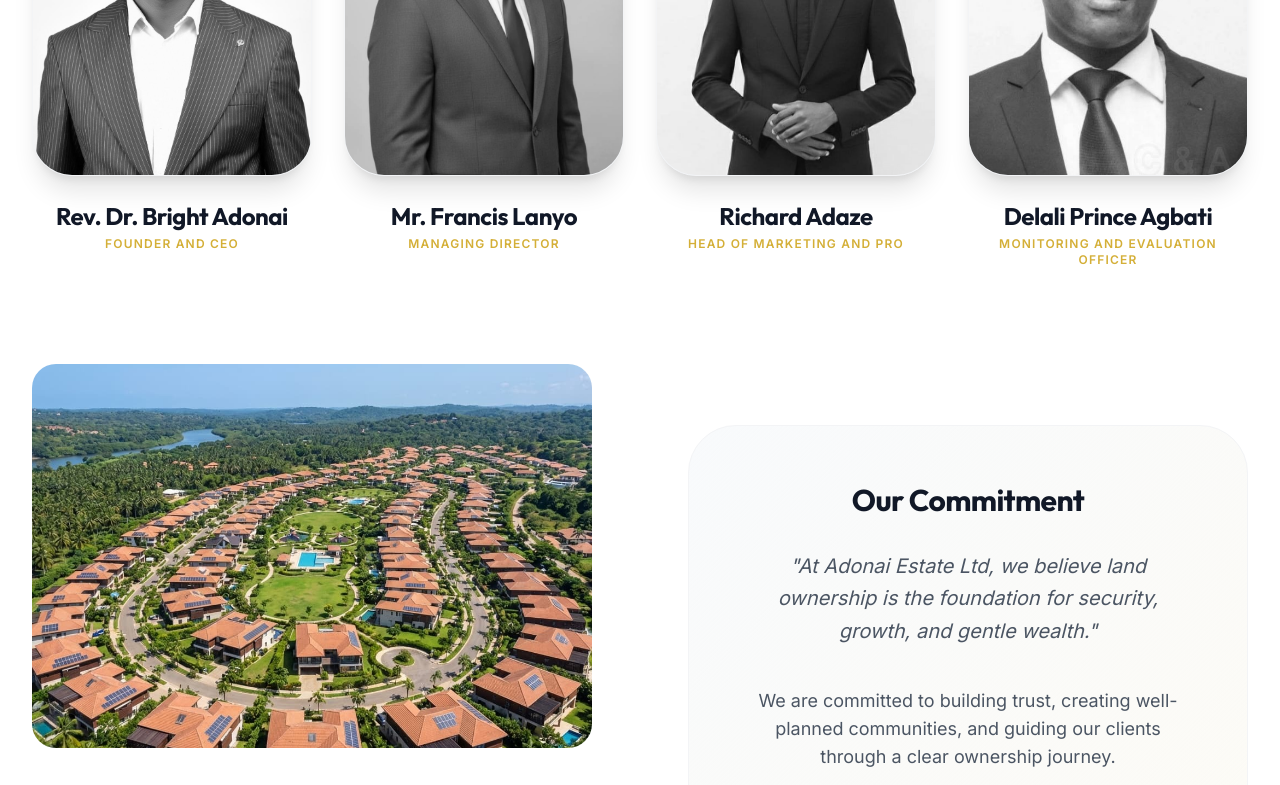
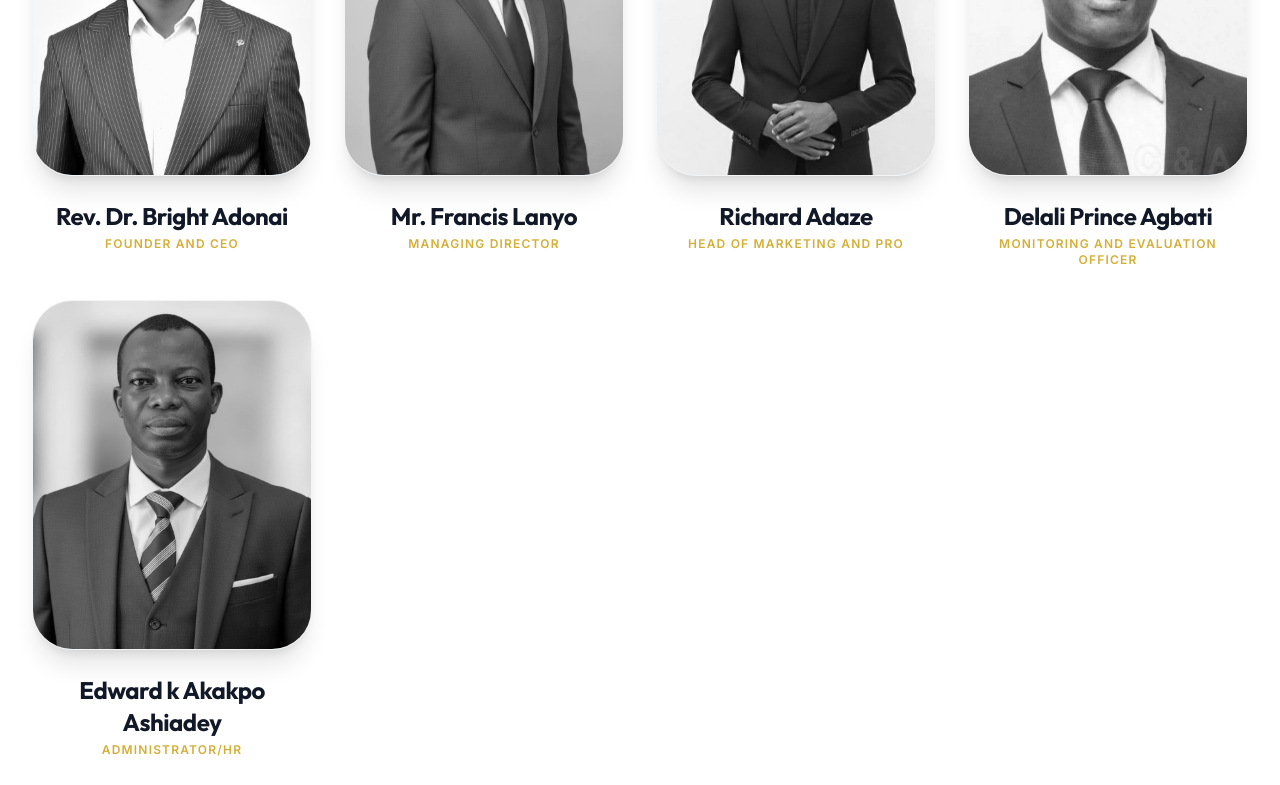
Before and after one commit to adazewebstudio-png/adonaiestate, a React (Vite) app: page /about in a window 1280 px wide. Shown: the part 3147-3932 px from the top of the page. Built offline with nearby package versions, Linux system fonts and the light colour scheme.

Commit message:
feat: add Edward k Akakpo Ashiadey to the team

```diff
--- a/src/pages/AboutUs.tsx
+++ b/src/pages/AboutUs.tsx
@@ -203,6 +203,11 @@
                                     name: "Delali Prince Agbati",
                                     role: "Monitoring and Evaluation Officer",
                                     image: "/delali_agbati.jpg",
+                                },
+                                {
+                                    name: "Edward k Akakpo Ashiadey",
+                                    role: "ADMINISTRATOR/HR",
+                                    image: "/edward_akakpo.jpg",
                                 }
                             ].map((member, index) => (
                                 <motion.div
```
Also changed, not shown: public/edward_akakpo.jpg (added).
